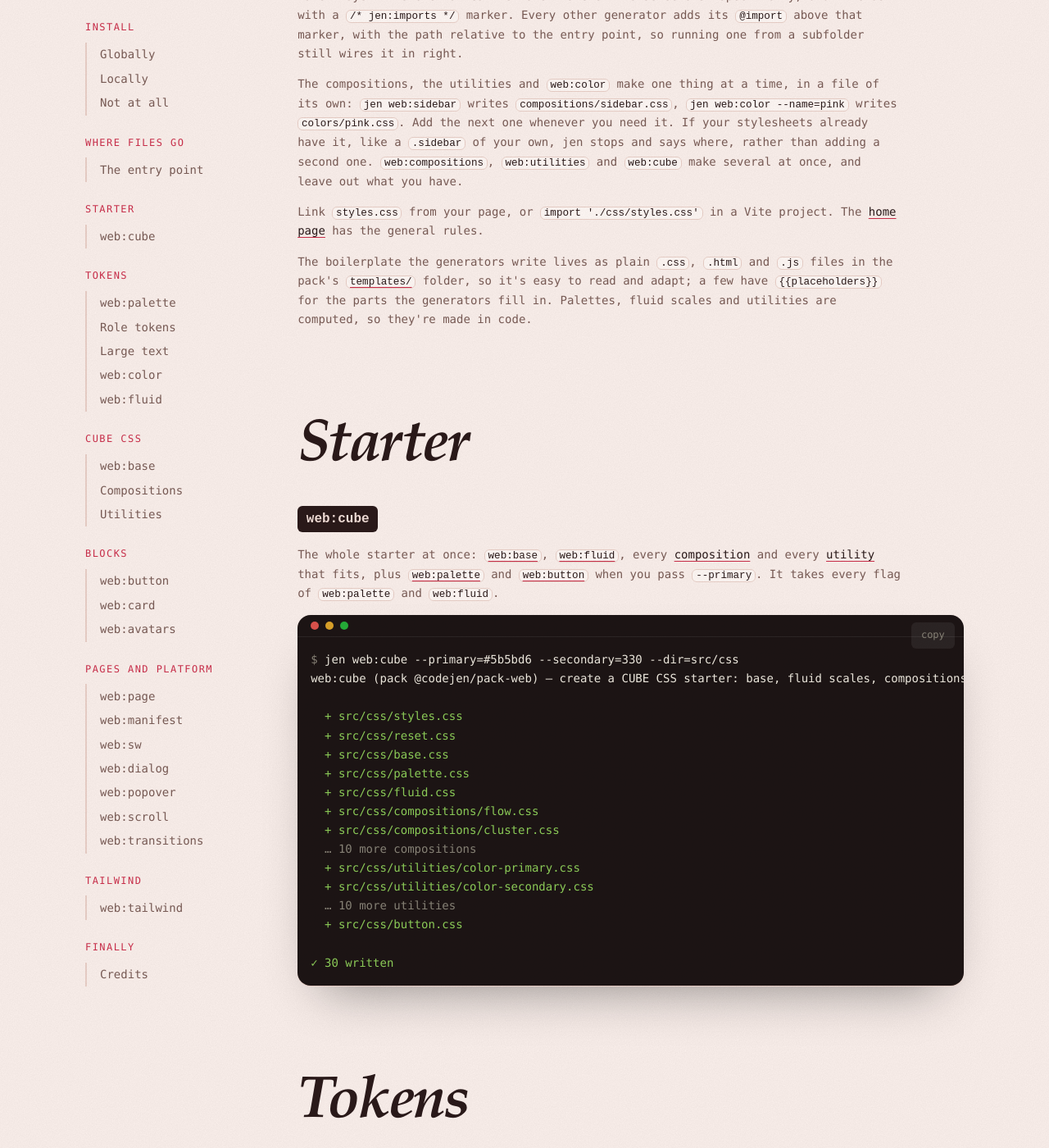
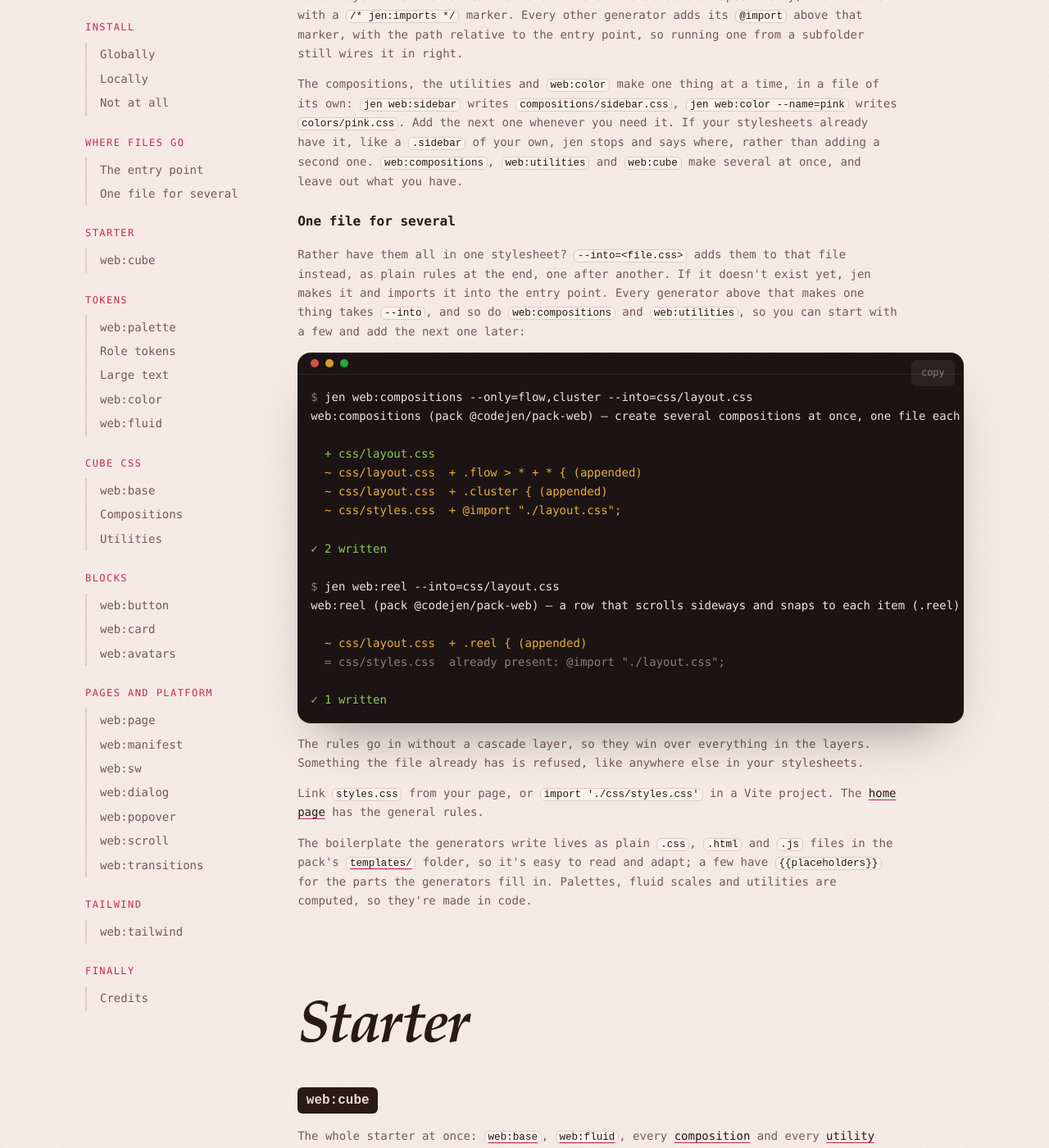
Before and after one commit to learosema/jen, a Jekyll site: the page built from docs/web.md, in a window 1280 px wide and 1400 px high, scrolled down 1679 px. Shown: the whole window at 82% size. Built offline with Jekyll 4.4.1, drawn with Linux system fonts in a browser that asks for light colours; some of the changed text lies outside the part shown.

Commit message:
chore(website): update docs

```diff
--- a/docs/_data/terminals.yml
+++ b/docs/_data/terminals.yml
@@ -604,6 +604,25 @@ web_fluid:
   - ""
   - "✓ 2 written"
 
+web_into:
+  - "$ jen web:compositions --only=flow,cluster --into=css/layout.css"
+  - "web:compositions (pack @codejen/pack-web) – create several compositions at once, one file each or all --into one (web:flow, web:cluster, …) – all by default"
+  - ""
+  - "  + css/layout.css"
+  - "  ~ css/layout.css  + .flow > * + * { (appended)"
+  - "  ~ css/layout.css  + .cluster { (appended)"
+  - "  ~ css/styles.css  + @import \"./layout.css\";"
+  - ""
+  - "✓ 2 written"
+  - ""
+  - "$ jen web:reel --into=css/layout.css"
+  - "web:reel (pack @codejen/pack-web) – a row that scrolls sideways and snaps to each item (.reel)"
+  - ""
+  - "  ~ css/layout.css  + .reel { (appended)"
+  - "  = css/styles.css  already present: @import \"./layout.css\";"
+  - ""
+  - "✓ 1 written"
+
 web_color:
   - "$ jen web:color --name=pink --color=deeppink --dir=src/css"
   - "web:color (pack @codejen/pack-web) – create six shades of one color, lightest to darkest (--color-<name>-1 … -6)"
@@ -624,7 +643,7 @@ web_sidebar:
 
 web_compositions:
   - "$ jen web:compositions --only=flow,cluster,sidebar --dir=src/css"
-  - "web:compositions (pack @codejen/pack-web) – create several compositions at once, one file each (web:flow, web:cluster, …) – all by default"
+  - "web:compositions (pack @codejen/pack-web) – create several compositions at once, one file each or all --into one (web:flow, web:cluster, …) – all by default"
   - ""
   - "  + src/css/compositions/flow.css"
   - "  + src/css/compositions/cluster.css"
@@ -646,7 +665,7 @@ web_color_classes:
 
 web_utilities:
   - "$ jen web:utilities --dir=src/css"
-  - "web:utilities (pack @codejen/pack-web) – create every utility that fits the project's tokens at once, one file each (web:color-classes, web:step-classes, …)"
+  - "web:utilities (pack @codejen/pack-web) – create every utility that fits the project's tokens at once, one file each or all --into one (web:color-classes, web:step-classes, …)"
   - ""
   - "  + src/css/utilities/color-primary.css"
   - "  + src/css/utilities/color-neutral.css"
--- a/docs/web.md
+++ b/docs/web.md
@@ -17,6 +17,7 @@ toc:
   - title: Where files go
     links:
       - { title: The entry point, id: where }
+      - { title: One file for several, id: into }
   - title: Starter
     links:
       - { title: "web:cube", id: web-cube }
@@ -77,6 +78,14 @@ Ask for a `web:` generator without the pack installed and jen fetches `@codejen/
 Generators write into the folder you run them in, or `--dir`. Everything meets in one entry point: `styles.css`, made by `web:base` or `web:cube`. It declares the cascade layers in CUBE CSS order – `reset, tokens, base, compositions, utilities, blocks, exceptions` – so a later layer wins over an earlier one whatever the selectors' specificity, and it ends with a `/* jen:imports */` marker. Every other generator adds its `@import` above that marker, with the path relative to the entry point, so running one from a subfolder still wires it in right.
 
 The compositions, the utilities and `web:color` make one thing at a time, in a file of its own: `jen web:sidebar` writes `compositions/sidebar.css`, `jen web:color --name=pink` writes `colors/pink.css`. Add the next one whenever you need it. If your stylesheets already have it, like a `.sidebar` of your own, jen stops and says where, rather than adding a second one. `web:compositions`, `web:utilities` and `web:cube` make several at once, and leave out what you have.
+
+### One file for several {#into}
+
+Rather have them all in one stylesheet? `--into=<file.css>` adds them to that file instead, as plain rules at the end, one after another. If it doesn't exist yet, jen makes it and imports it into the entry point. Every generator above that makes one thing takes `--into`, and so do `web:compositions` and `web:utilities`, so you can start with a few and add the next one later:
+
+{% include terminal.html id="web_into" %}
+
+The rules go in without a cascade layer, so they win over everything in the layers. Something the file already has is refused, like anywhere else in your stylesheets.
 
 Link `styles.css` from your page, or `import './css/styles.css'` in a Vite project. The [home page]({{ '/#where' | relative_url }}) has the general rules.
 
```
Also changed, not shown: docs/generators.md (+2 -1 lines).
